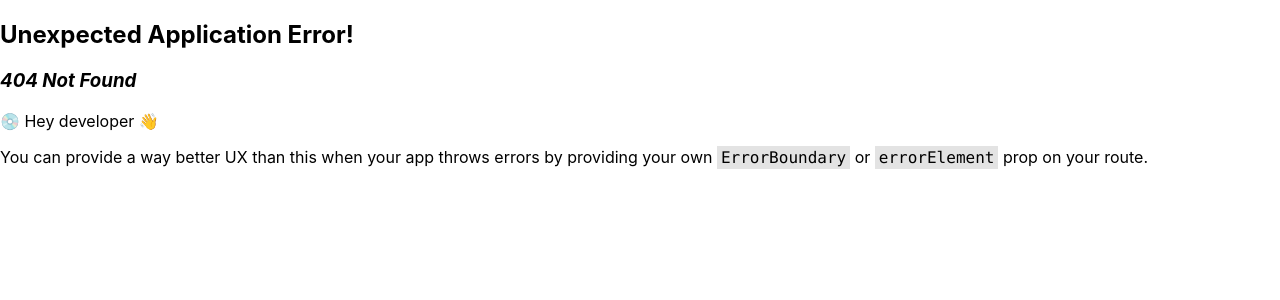
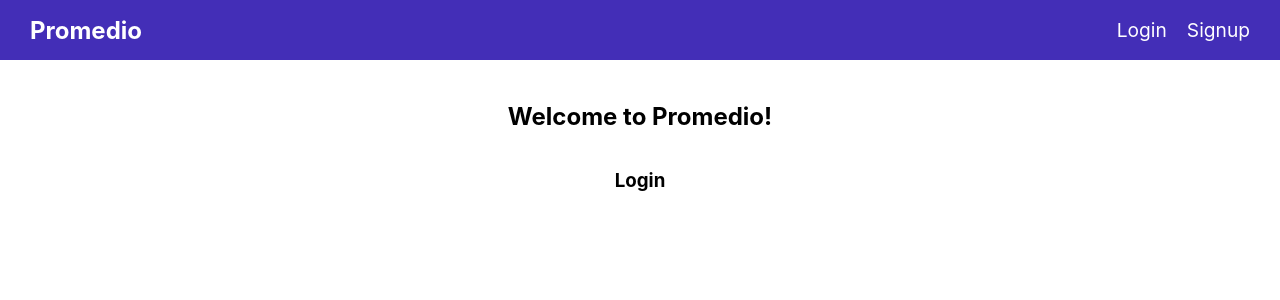
Before and after one commit to ArmandoRJr/Promedio-MVP, a React (Create React App) app in the folder Promedio/frontend/: page /login in a window 1280 px wide. Before the commit this address had no page. Shown: the top 300 px of the page. Built offline with nearby package versions, Linux system fonts and the light colour scheme.

Commit message:
Navbar and other application initiation

```diff
--- a/Promedio/frontend/public/index.html
+++ b/Promedio/frontend/public/index.html
@@ -24,10 +24,9 @@
       work correctly both with client-side routing and a non-root public URL.
       Learn how to configure a non-root public URL by running `npm run build`.
     -->
-    <title>React App</title>
+    <title>Promedio</title>
   </head>
   <body>
-    <noscript>You need to enable JavaScript to run this app.</noscript>
     <div id="root"></div>
     <!--
       This HTML file is a template.
--- /dev/null
+++ b/Promedio/frontend/src/components/Navbar.js
@@ -0,0 +1,69 @@
+// react styled component functional component of a navbar
+
+import React from 'react';
+import styled from 'styled-components'
+import { Link } from 'react-router-dom';
+
+
+const NavbarContainer = styled.div`
+    display: flex;
+    flex-direction: row;
+    align-items: center;
+    justify-content: space-between;
+    padding: 0 20px;
+    background-color: ${({ theme }) => theme.colors.primary};
+    height: 60px;
+    width: 100%;
+    position: fixed;
+    top: 0;
+    left: 0;
+    z-index: 100;
+`;
+
+const NavbarLeft = styled.div`
+    display: flex;
+    flex-direction: row;
+    align-items: center;
+    justify-content: flex-start;
+    flex: 2;
+`;
+
+const NavbarRight = styled.div`
+    display: flex;
+    flex-direction: row;
+    align-items: center;
+    justify-content: flex-end;
+    flex: 2;
+`;
+
+const NavbarLink = styled(Link)`
+    color: ${({ theme }) => theme.colors.white};
+    text-decoration: none;
+    font-size: 1.2rem;
+    margin: 0 10px;
+    &:hover {
+        color: ${({ theme }) => theme.colors.tertiary};
+    }
+`;
+
+const MainLink = styled(NavbarLink)`
+    font-size: 1.5rem;
+    font-weight: bold;
+    &:hover {
+        color: ${({ theme }) => theme.colors.white};
+    }
+`;
+
+export const Navbar = () => {
+    return (
+        <NavbarContainer>
+            <NavbarLeft>
+                <MainLink to="/">Promedio</MainLink>
+            </NavbarLeft>
+            <NavbarRight>
+                <NavbarLink to="/login">Login</NavbarLink>
+                <NavbarLink to="/signup">Signup</NavbarLink>
+            </NavbarRight>
+        </NavbarContainer>
+    );
+}
--- a/Promedio/frontend/src/index.js
+++ b/Promedio/frontend/src/index.js
@@ -1,22 +1,33 @@
 import React from "react";
 import ReactDOM from "react-dom/client";
 import {
-  createBrowserRouter,
-  RouterProvider,
+  BrowserRouter,
   Route,
-} from "react-router-dom";
+  Routes,
+} from 'react-router-dom';
 import App from "./routes/App";
+import Login from "./routes/Login";
+import Signup from "./routes/Signup";
 import "./styles/globals.css";
+import { createGlobalStyle, ThemeProvider } from 'styled-components';
+import Globals from './styles/globals.css';
+import theme from './styles/theme.js';
 
-const router = createBrowserRouter([
-  {
-    path: "/",
-    element: <App />,
-  },
-]);
+const GlobalStyle = createGlobalStyle`${Globals}`;
 
 ReactDOM.createRoot(document.getElementById("root")).render(
   <React.StrictMode>
-    <RouterProvider router={router} />
+    <ThemeProvider theme={theme}>
+      <GlobalStyle />
+      {/* Router rested in here */}
+        <BrowserRouter>
+          <Routes>
+            <Route path="/" element={<App />}>
+              <Route path="/login" element={<Login />} />
+              <Route path="/signup" element={<Signup />} />
+            </Route>
+          </Routes>
+        </BrowserRouter>
+    </ThemeProvider>
   </React.StrictMode>
 );
--- a/Promedio/frontend/src/routes/App.js
+++ b/Promedio/frontend/src/routes/App.js
@@ -1,4 +1,7 @@
+import React from 'react';
+import { Outlet, useNavigate } from 'react-router';
 import styled from 'styled-components'
+import { Navbar } from '../components/Navbar';
 
 const AppContainer = styled.div`
   display: flex;
@@ -8,9 +11,28 @@ const AppContainer = styled.div`
 `;
 
 function App() {
+  const [isLoggedIn, setIsLoggedIn] = React.useState(false);
+  const navigate = useNavigate();
+  React.useEffect(() => {
+    if (!isLoggedIn) {
+      navigate('/login');
+    }
+  }, [isLoggedIn]);
+
   return (
     <AppContainer>
       <h1>Promedio</h1>
+      <Navbar />
+      {isLoggedIn ? (
+        <>
+          {/* main app stuff will go in here */}
+        </>
+      ) : (
+        <>
+        <h2>Welcome to Promedio!</h2>
+        </>
+      )}
+      <Outlet />
     </AppContainer>
   );
 }
--- /dev/null
+++ b/Promedio/frontend/src/routes/Login.js
@@ -0,0 +1,20 @@
+import React from 'react';
+import styled from 'styled-components'
+
+const AppContainer = styled.div`
+  display: flex;
+  flex-direction: column;
+  align-items: center;
+  justify-content: center;
+`;
+
+function App() {
+  const [isLoggedIn, setIsLoggedIn] = React.useState(false);
+  return (
+    <AppContainer>
+      <h3>Login</h3>
+    </AppContainer>
+  );
+}
+
+export default App;
--- /dev/null
+++ b/Promedio/frontend/src/routes/Signup.js
@@ -0,0 +1,18 @@
+import styled from 'styled-components'
+
+const AppContainer = styled.div`
+  display: flex;
+  flex-direction: column;
+  align-items: center;
+  justify-content: center;
+`;
+
+function App() {
+  return (
+    <AppContainer>
+      <h1>Signup</h1>
+    </AppContainer>
+  );
+}
+
+export default App;
--- /dev/null
+++ b/Promedio/frontend/src/styles/colors.js
@@ -0,0 +1,9 @@
+const colors = {
+    primary: '#432EB7',
+    secondary: '#4900EB',
+    tertiary: '#ffa100',
+    white: '#FFFFFF',
+    black: '#000000',
+}
+
+export default colors;
--- a/Promedio/frontend/src/styles/globals.css
+++ b/Promedio/frontend/src/styles/globals.css
@@ -11,3 +11,7 @@ code {
   font-family: source-code-pro, Menlo, Monaco, Consolas, 'Courier New',
     monospace;
 }
+
+div {
+  box-sizing: border-box;
+}
--- /dev/null
+++ b/Promedio/frontend/src/styles/theme.js
@@ -0,0 +1,8 @@
+
+import colors from './colors';
+
+const theme = {
+    colors
+}
+
+export default theme;
```
Also changed, not shown: Promedio/frontend/src/routes/Home.js (added, +19 -0 lines), Promedio/frontend/src/routes/Welcome.js (added, +19 -0 lines).
